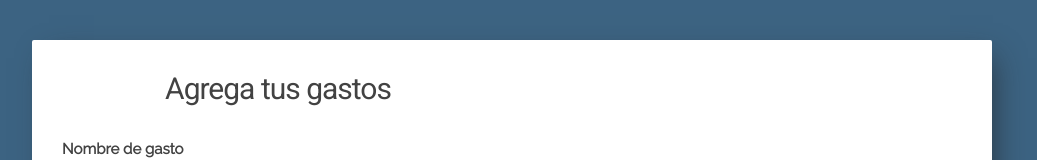
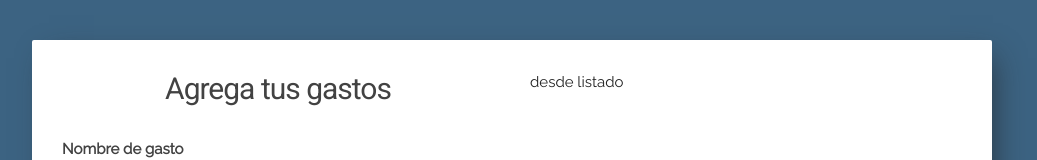
Before and after one commit to CesarRivasP/weekly-expense, a React (Create React App) app: page / in a window 1280 px wide. Shown: the part 124-284 px from the top of the page, without its empty margins (128-1165 px from the left). Built offline with nearby package versions, Linux system fonts and the light colour scheme.

Commit message:
Implemented list component

```diff
--- a/src/App.js
+++ b/src/App.js
@@ -1,6 +1,7 @@
 import React, { Component } from 'react';
 import Header from './components/header';
 import Form from './components/form';
+import List from './components/list';
 import './css/App.css';
 
 class App extends Component {
@@ -34,7 +35,7 @@ class App extends Component {
               <Form addSpending={this.addSpending} />
             </div>
             <div className="one-half column">
-
+              <List spendings={this.state.spendings} />
             </div>
           </div>
         </div>
```
